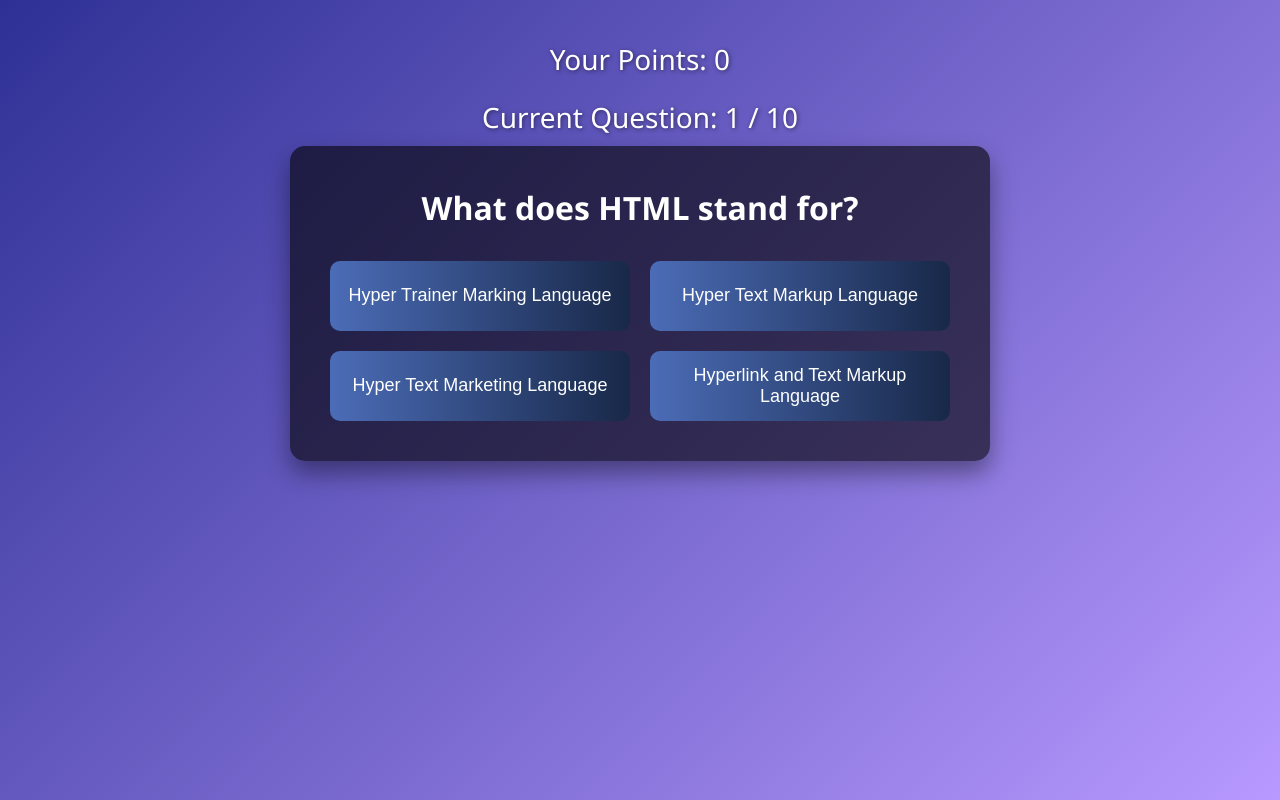
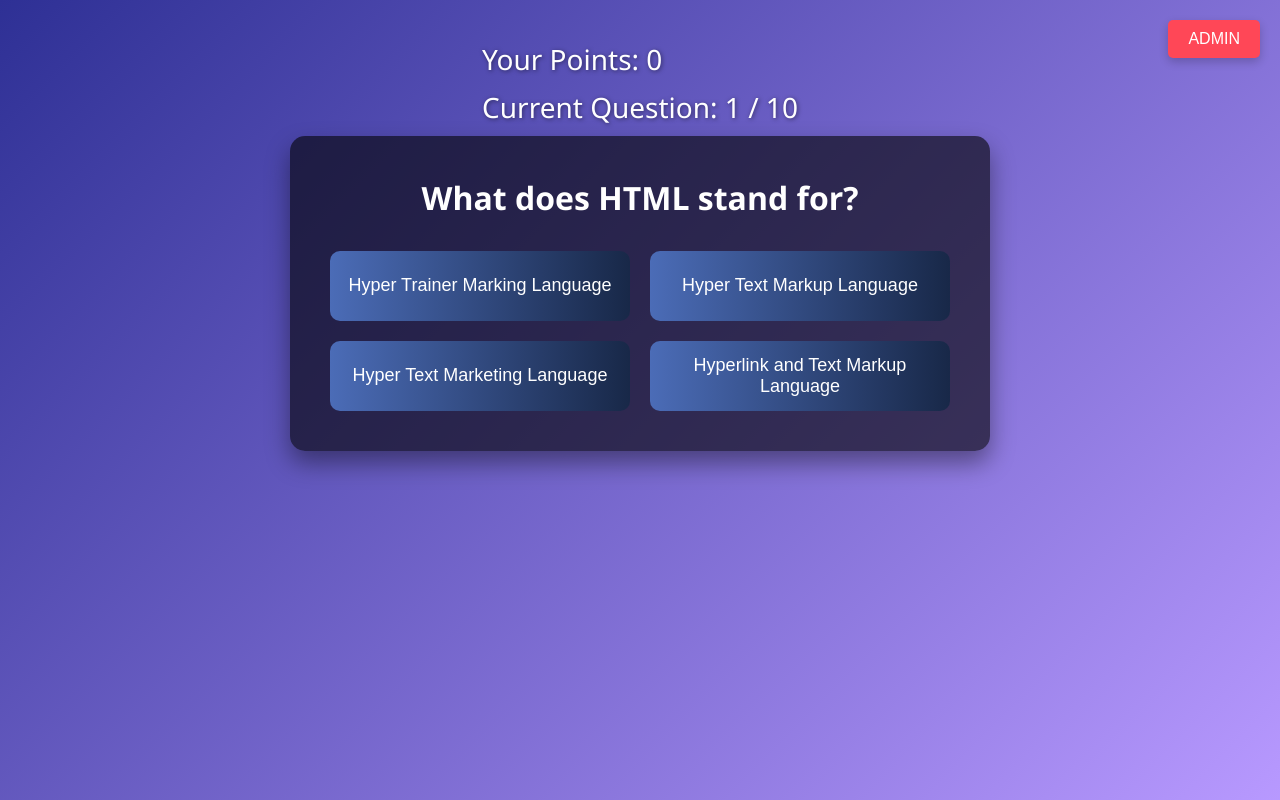
Before and after one commit to sheechen/playground, a plain HTML site: page index.html in a window 1280 px wide. Drawn offline with nearby package versions, Linux system fonts and the light colour scheme.

Commit message:
Add admin button

```diff
--- a/index.html
+++ b/index.html
@@ -9,8 +9,13 @@
     <script src="script.js" type="module"></script>
   </head>
   <body>
-    <div id="points"></div>
-    <div id="numQues"></div>
+    <div>
+      <button id="admin" onclick="admin()">ADMIN</button>
+    </div>
+    <div>
+      <div id="points"></div>
+      <div id="numQues"></div>
+    </div>
     <div class="quiz-container">
       <div class="sum"></div>
       <div class="question"></div>
--- a/style.css
+++ b/style.css
@@ -199,3 +199,27 @@ button.option:hover {
     font-size: 24px;
   }
 }
+
+#admin {
+  position: fixed;
+  top: 20px;
+  right: 20px;
+  background-color: #ff4757;
+  color: white;
+  border: none;
+  padding: 10px 20px;
+  border-radius: 5px;
+  cursor: pointer;
+  font-size: 16px;
+  transition: background-color 0.3s ease;
+  box-shadow: 0 4px 10px rgba(0, 0, 0, 0.2);
+}
+
+#admin:hover {
+  background-color: #a43e4d;
+}
+
+#admin:active {
+  background-color: #ed8792;
+  transform: scale(0.95);
+}
```
